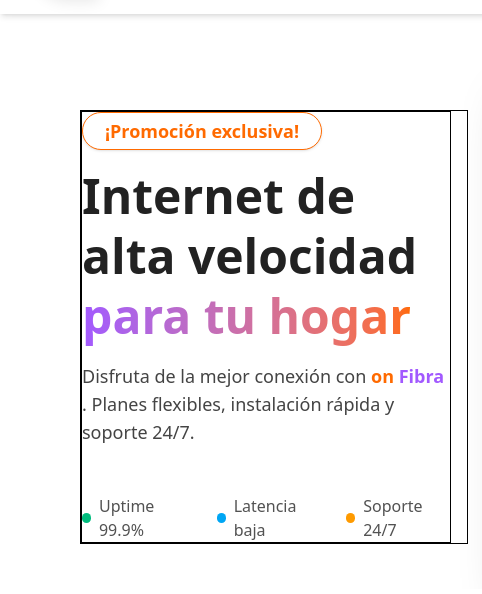
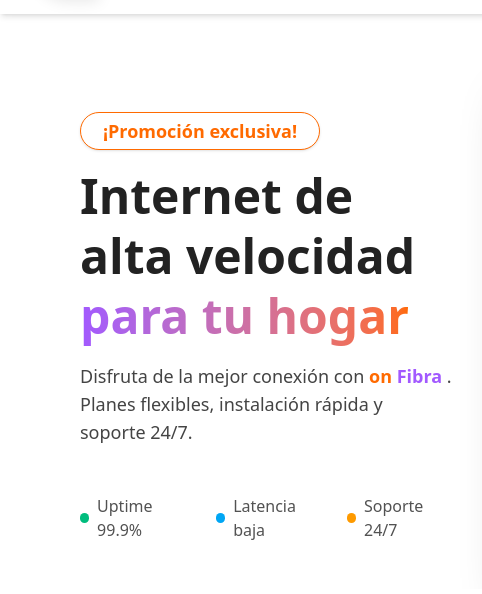
Before and after one commit to Dev-AlexanderEP/Empresa_OnFibra_WEB, an Astro site: page / in a window 1280 px wide. Shown: the part 148-742 px from the top of the page, 0-482 px from the left. Built offline with nearby package versions, Linux system fonts and the light colour scheme; Astro itself is replaced by a stand-in of ours.

Commit message:
Finalized3

```diff
--- a/src/components/content/1frame.astro
+++ b/src/components/content/1frame.astro
@@ -2,8 +2,8 @@
   <section class="h-full relative flex flex-col-reverse md:flex-row items-center justify-between gap-8 px-6 sm:px-10 md:px-20 overflow-hidden">
 
     <!-- Texto principal -->
-    <div class="flex-1 flex flex-col items-end z-10  md:text-left  max-md:items-center md:pr-[1rem] border border-black max-md:text-center">
-      <div class="flex flex-col max-md:items-center border border-black">
+    <div class="flex-1 flex flex-col items-end z-10  md:text-left  max-md:items-center md:pr-[1rem]  max-md:text-center">
+      <div class="flex flex-col max-md:items-center ">
         <span class="inline-block mb-4 px-4 py-1 rounded-full bg-white border border-[#ff6a00] text-[#ff6a00] font-semibold shadow-sm text-base text-center sm:text-lg w-[15rem]">
           ¡Promoción exclusiva!
         </span>
```
